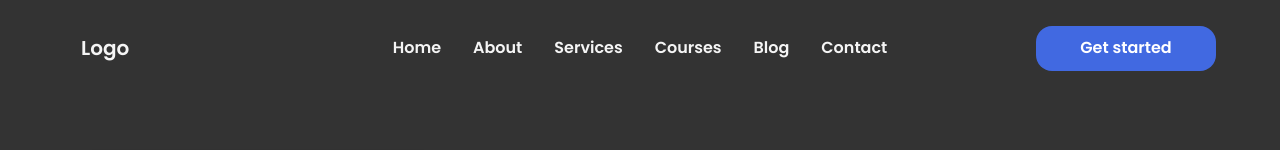
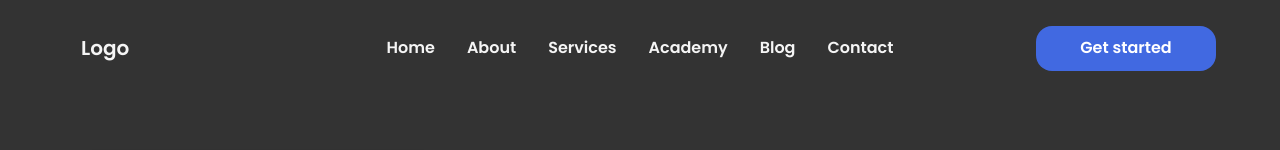
Before and after one commit to Oluwaseyi-vibex/hogg-anderson, a Next.js app: page / in a window 1280 px wide. Shown: the top 150 px of the page. Built offline with nearby package versions, Linux system fonts and the light colour scheme; a web font is replaced by a local one.

Commit message:
fix: build err

```diff
--- a/components/navbar/index.jsx
+++ b/components/navbar/index.jsx
@@ -106,7 +106,7 @@ const NavBar = () => {
           </li>
 
           <li>
-            <Link href="#">Courses</Link>
+            <Link href="#">Academy</Link>
           </li>
           <li>
             <Link href="/Blog">Blog</Link>
```
